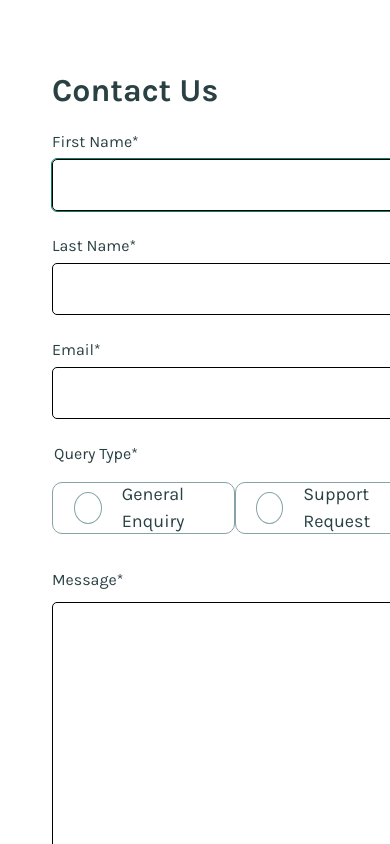
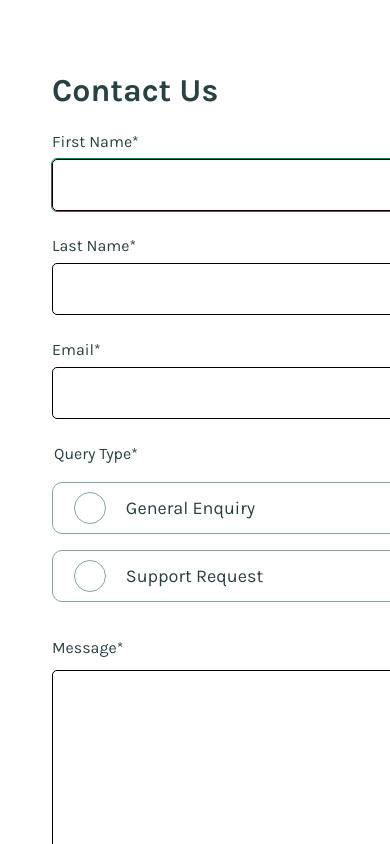
Before and after one commit to unachoza/contact-form, a React (Vite) app: page / in a window 390 px wide. Shown: the top 844 px of the page. Built offline with nearby package versions, Linux system fonts and the light colour scheme.

Commit message:
fixed mobile responsiveness for radio inputs

```diff
--- a/src/App.css
+++ b/src/App.css
@@ -97,6 +97,9 @@ input {
 		width: 100%;
 	}
 	.radio-input-container {
-		width: 100%;
+		width: 94%;
+	}
+	fieldset {
+		display: block;
 	}
 }
--- a/src/components/Form/Radio/RadioInput.tsx
+++ b/src/components/Form/Radio/RadioInput.tsx
@@ -12,10 +12,12 @@ interface RadioInputProps {
 	options: string[];
 	formValues: FormValues;
 	errorMessage: string;
+	halfSize?: boolean;
 	handleUpdates: (e: FormEvent<HTMLInputElement>) => void;
 }
 
-const RadioInput = ({ name, label, options, formValues, errorMessage, handleUpdates, ...data }: RadioInputProps) => {
+const RadioInput = ({ name, label, options, formValues, errorMessage, halfSize, handleUpdates, ...data }: RadioInputProps) => {
+	const screensizeWidth = window.innerWidth > 450 ? "45%" : "94%";
 	//function to select radio input whilst using custom radio style with span/image ensuring accessibility
 	const handleSpacebarPress = (e: KeyboardEvent) => {
 		if (e.key === "Enter" || e.key === " ") {
@@ -34,7 +36,7 @@ const RadioInput = ({ name, label, options, formValues, errorMessage, handleUpda
 				<legend>{label}</legend>
 				{options.map((option) => {
 					return (
-						<div key={`${option}-id`} className="radio-input-container">
+						<div key={`${option}-id`} className="radio-input-container" style={halfSize ? { width: screensizeWidth } : { width: "94%" }}>
 							<input
 								{...data}
 								id={name}
--- a/src/types/types.ts
+++ b/src/types/types.ts
@@ -59,6 +59,7 @@ export const formFields: FormFields[] = [
 		value: ["generalEnquiry", "supportRequest"],
 		errorMessage: "Please select a query type",
 		required: true,
+		halfSize: true,
 	},
 
 	{
```
